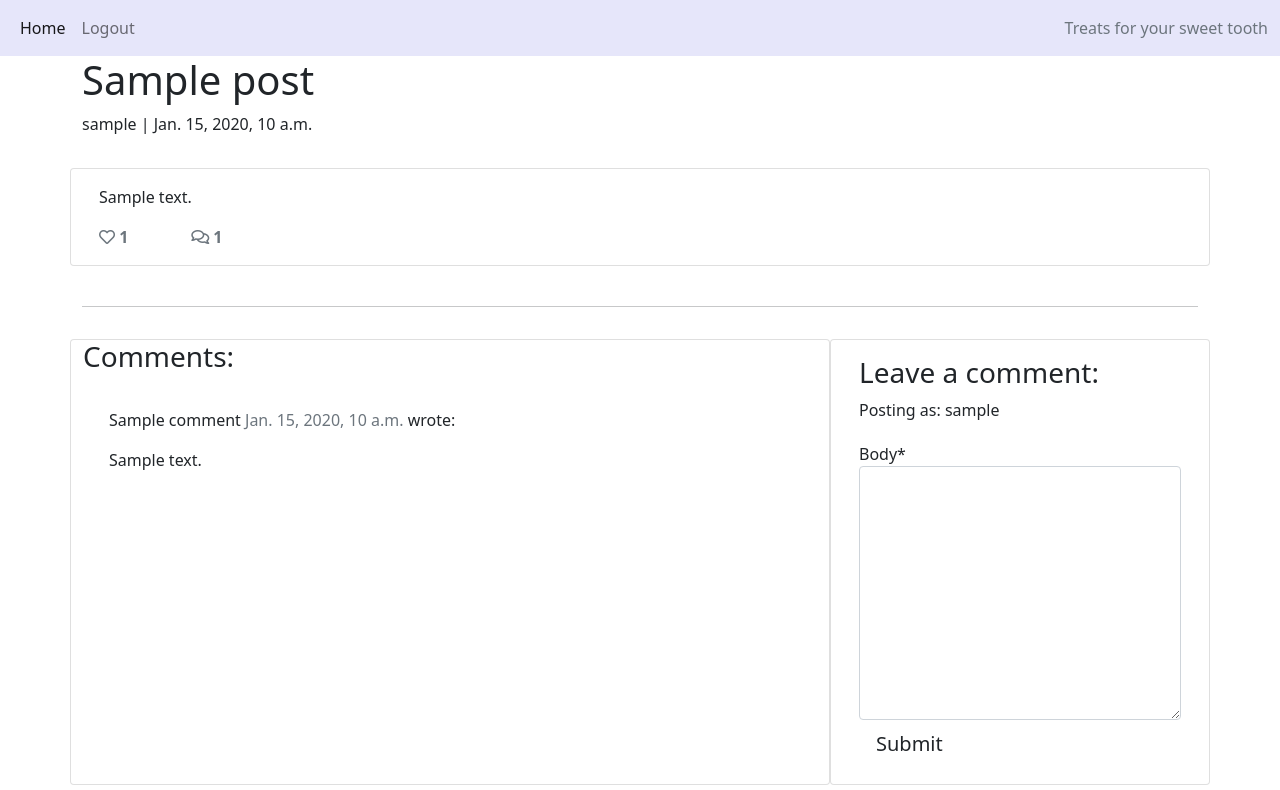
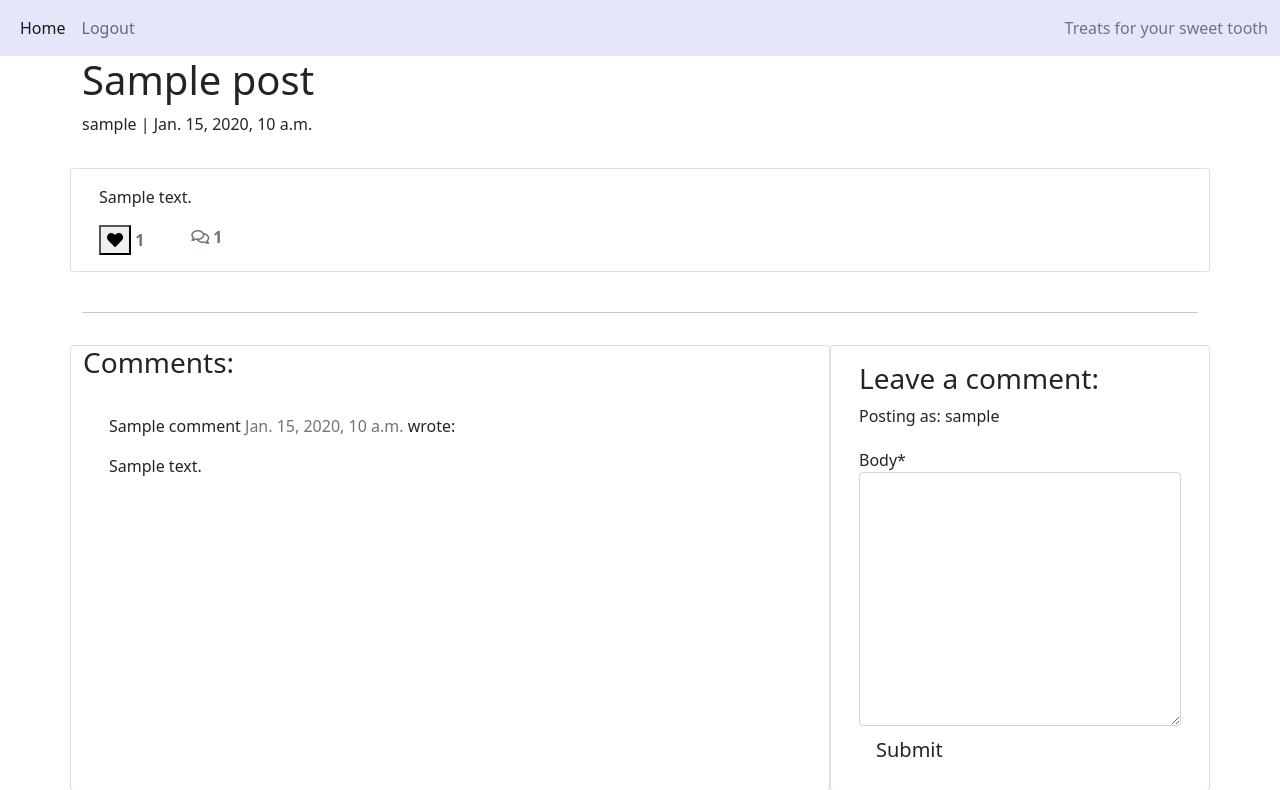
Before and after one commit to MagQ98/CI_MS4_SweetTooth, a Django app: a page that uses templates/post_detail.html in a window 1280 px wide. Shown: the top 790 px of the page. Run offline with Django 3.2, Linux system fonts and the light colour scheme; a user stored in the database is signed in; tables that the repository leaves empty hold one stand-in row (values such as "Sample post"); some libraries are stand-ins or nearby versions.

Commit message:
Add ability to Like/Unlike posts

```diff
--- a/blog/urls.py
+++ b/blog/urls.py
@@ -4,4 +4,5 @@ from . import views
 urlpatterns = [
     path('', views.PostList.as_view(), name='home'),
     path('<slug:slug>/', views.PostDetail.as_view(), name='post_detail'),
+    path('like/<slug:slug>', views.PostLike.as_view(), name='post_like'),
 ]
--- a/blog/views.py
+++ b/blog/views.py
@@ -1,5 +1,6 @@
-from django.shortcuts import render, get_object_or_404
+from django.shortcuts import render, get_object_or_404, reverse
 from django.views import generic, View
+from django.http import HttpResponseRedirect
 from .models import Post
 from .forms import CommentForm
 
@@ -63,3 +64,14 @@ class PostDetail(View):
                 "comment_form": CommentForm(),
             },
         )
+
+class PostLike(View):
+
+    def post(self, request, slug):
+        post = get_object_or_404(Post, slug=slug)
+        if post.likes.filter(id=request.user.id).exists():
+            post.likes.remove(request.user)
+        else:
+            post.likes.add(request.user)
+
+        return HttpResponseRedirect(reverse('post_detail', args=[slug]))
--- a/templates/post_detail.html
+++ b/templates/post_detail.html
@@ -35,8 +35,26 @@
                 <div class="row">
 
                     <div class="col-1">
-                        <!-- The number of likes goes before the closing strong tag -->
-                        <strong class="text-secondary"><i class="far fa-heart"></i> {{ post.number_of_likes }} </strong>
+                        <strong>
+                            {% if user.is_authenticated %}
+                            <form class="d-inline" action="{% url 'post_like' post.slug %}" method="POST">
+                                {% csrf_token %}
+                                {% if liked %}
+
+                                <button type="submit" name="blogpost_id" value="{{post.slug}}" class="btn-like"><i class="fas fa-heart"></i></button>
+
+                                {% else %}
+
+                                <button type="submit" name="blogpost_id" value="{{post.slug}}" class="btn-like"><i class="far fa-heart"></i></button>
+
+                                {% endif %}
+                            </form>
+                            {% else %}
+
+                            <span class="text-secondary"><i class="far fa-heart"></i></span>
+                            {% endif %}
+                            <span class="text-secondary">{{ post.number_of_likes }}</span>
+                        </strong>
                     </div>
                     <div class="col-1">
                         {% with comments.count as total_comments %}
```
